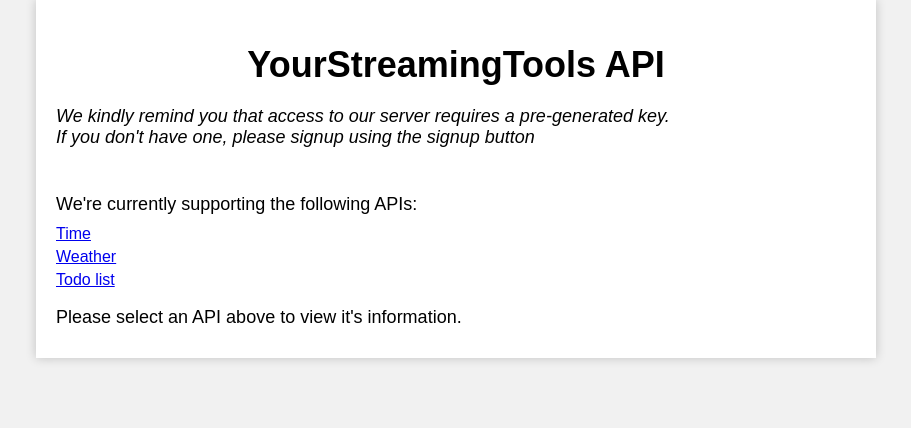
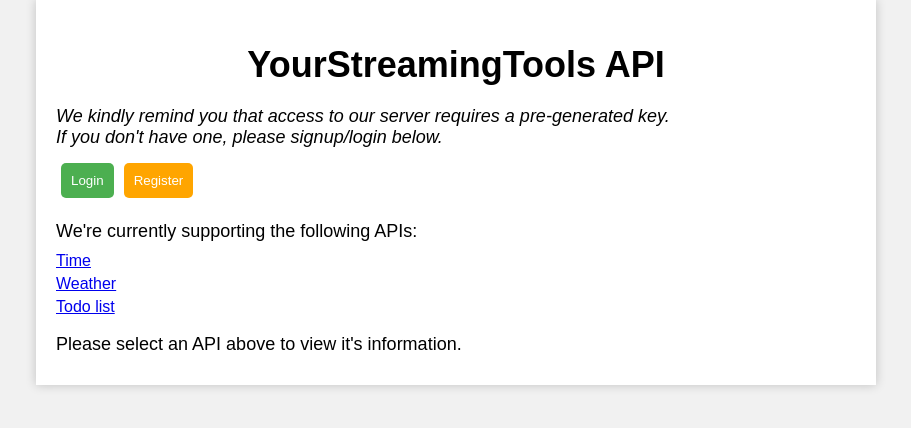
Before and after one commit to YourStreamingTools/YourStreaming.Tools, a PHP site: page /index.php in a window 1280 px wide. Shown: the top 428 px of the page, without its empty margins (184-1095 px from the left). Run offline with PHP 8.4, Linux system fonts and the light colour scheme.

Commit message:
Update index.php

```diff
--- a/index.php
+++ b/index.php
@@ -9,7 +9,8 @@
 <body>
 	<div class="container">
 		<h1>YourStreamingTools API</h1>
-		<p><em>We kindly remind you that access to our server requires a pre-generated key.<br>If you don't have one, please signup using the signup button</em></p>
+		<p><em>We kindly remind you that access to our server requires a pre-generated key.<br>If you don't have one, please signup/login below.</em></p>
+		<a href="login.php"><button class="button">Login</button></a><a href="register.php"><button class="button-register">Register</button></a>
 		<br>
 		<p>We're currently supporting the following APIs:</p>
 		<ul>
```
